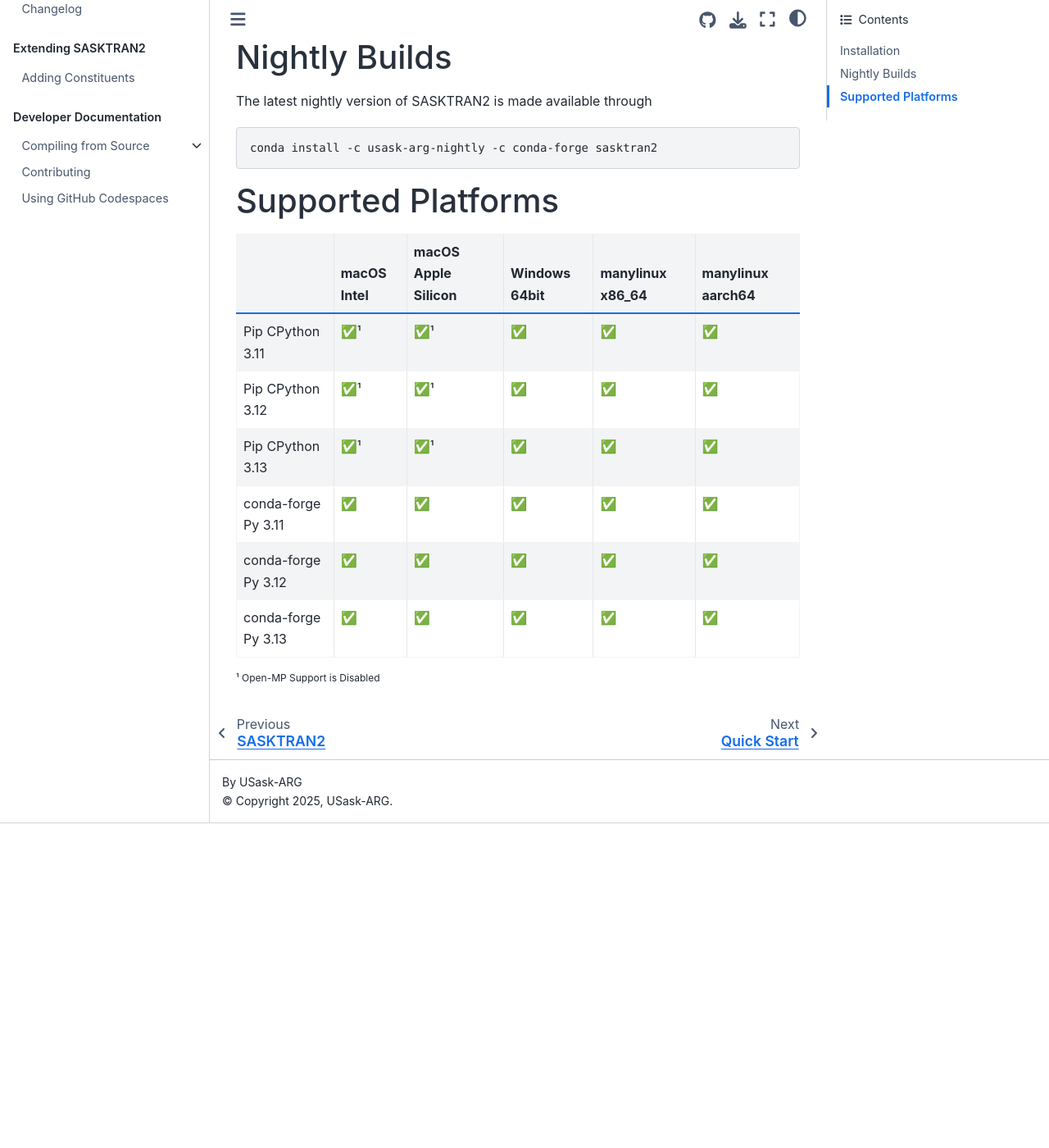
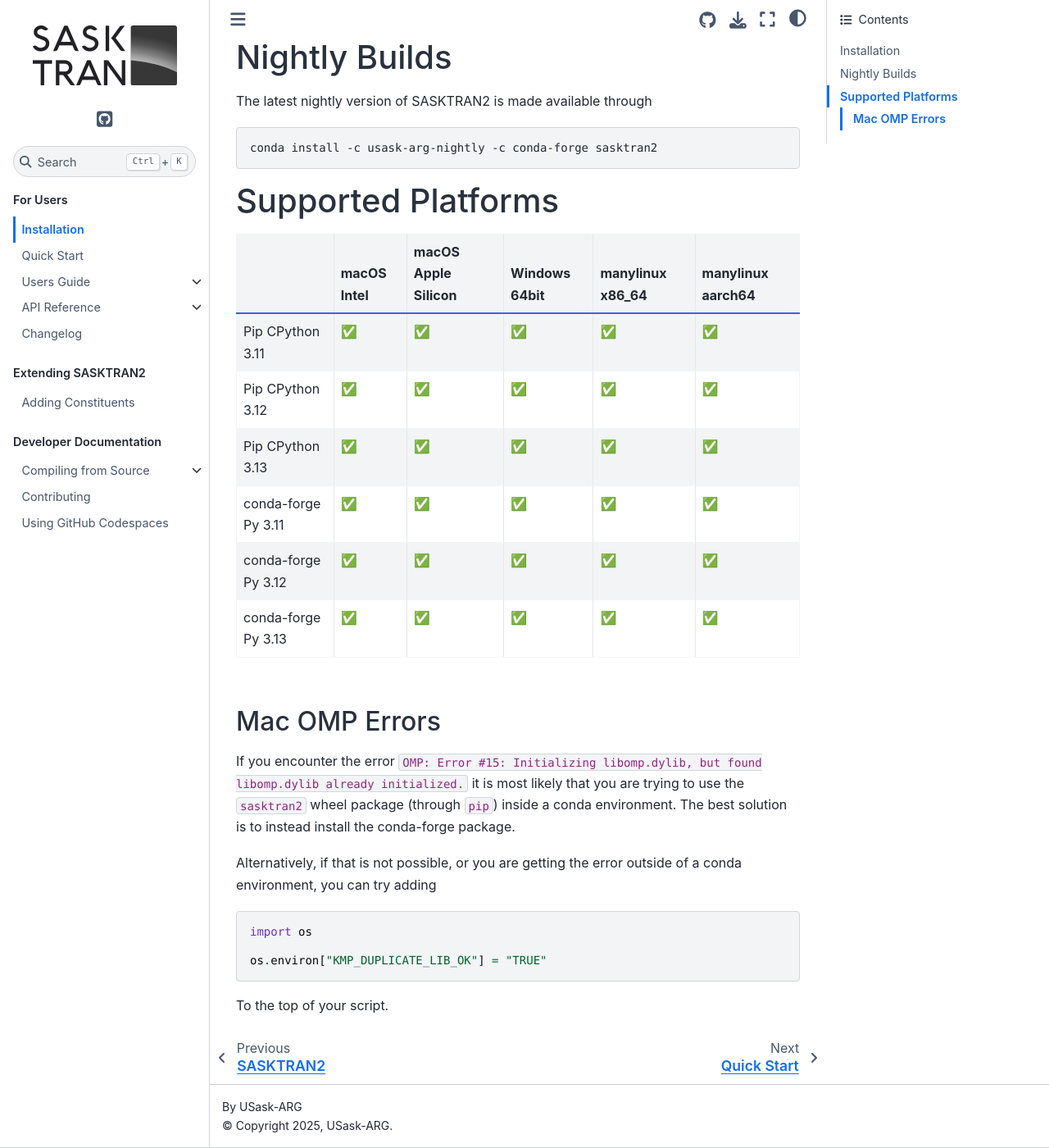
Before and after one commit to usask-arg/sasktran2, a Sphinx documentation site: the page built from docs/sphinx/source/installation.md, in a window 1280 px wide and 1400 px high, scrolled down 431 px. Shown: the whole window at 82% size. Built offline with Sphinx 7.4.7 and the Sphinx Book theme 1.1.4, drawn with Linux system fonts in a browser that asks for light colours; before the commit the page ends 1435 px from its top, so only the background shows below that.

Commit message:
Try to enable OMP on mac wheels (#159)

````diff
--- a/CMakeLists.txt
+++ b/CMakeLists.txt
@@ -118,7 +118,7 @@
 option(USE_OMP "Enables OPENMP support in SASKTRAN" ON)
 
 if(USE_OMP)
-  find_package(OpenMP)
+  find_package(OpenMP REQUIRED)
 
   if(OpenMP_FOUND)
     target_link_libraries(sasktran2BuildProperties INTERFACE OpenMP::OpenMP_CXX)
--- a/docs/sphinx/source/changelog.md
+++ b/docs/sphinx/source/changelog.md
@@ -7,6 +7,7 @@
 ## 2025.01.2
 - Adds manylinux aarch64 wheel builds
 - More graceful error handling when homogenous solution fails
+- Enable OMP support in Mac wheels
 
 ## 2025.01.1
 - Fixes a bug in ecef_to_sasktran2_ray
--- a/docs/sphinx/source/installation.md
+++ b/docs/sphinx/source/installation.md
@@ -25,11 +25,24 @@
 # Supported Platforms
 |   | macOS Intel | macOS Apple Silicon | Windows 64bit | manylinux x86_64 | manylinux aarch64 |
 |---------------|----|-----|-----|-----|-----|
-| Pip CPython 3.11  | ✅¹ | ✅¹  | ✅  | ✅  | ✅  |
-| Pip CPython 3.12  | ✅¹ | ✅¹  | ✅  | ✅  | ✅  |
-| Pip CPython 3.13  | ✅¹ | ✅¹  | ✅  | ✅  | ✅  |
+| Pip CPython 3.11  | ✅ | ✅  | ✅  | ✅  | ✅  |
+| Pip CPython 3.12  | ✅ | ✅  | ✅  | ✅  | ✅  |
+| Pip CPython 3.13  | ✅ | ✅  | ✅  | ✅  | ✅  |
 | conda-forge Py 3.11  | ✅ | ✅  | ✅  | ✅  | ✅  |
 | conda-forge Py 3.12  | ✅ | ✅  | ✅  | ✅  | ✅  |
 | conda-forge Py 3.13  | ✅ | ✅  | ✅  | ✅  | ✅  |
 
-<sup>¹ Open-MP Support is Disabled</sup><br>
+## Mac OMP Errors
+If you encounter the error `OMP: Error #15: Initializing libomp.dylib, but found libomp.dylib already initialized.` it is most likely
+that you are trying to use the `sasktran2` wheel package (through `pip`) inside a conda environment.  The best solution
+is to instead install the conda-forge package.
+
+Alternatively, if that is not possible, or you are getting the error outside of a conda environment, you can try adding
+
+```{code}
+import os
+
+os.environ["KMP_DUPLICATE_LIB_OK"] = "TRUE"
+```
+
+To the top of your script.
--- a/pyproject.toml
+++ b/pyproject.toml
@@ -124,7 +124,7 @@
 archs = "native"
 test-skip = "*_universal2:arm64"
 # MACOS linker doesn't support stripping symbols
-environment = {CFLAGS="-fno-strict-aliasing -DBLAS_SYMBOL_SUFFIX=64_ -DHAVE_BLAS_ILP64", CXXFLAGS="-DBLAS_SYMBOL_SUFFIX=64_ -DHAVE_BLAS_ILP64",  CC="clang", CXX = "clang++", RUNNER_OS="macOS", CMAKE_ARGS="-DUSE_OPENMP=OFF", CMAKE_BUILD_PARALLEL_LEVEL="3"}
+environment = {CFLAGS="-fno-strict-aliasing -DBLAS_SYMBOL_SUFFIX=64_ -DHAVE_BLAS_ILP64", CXXFLAGS="-DBLAS_SYMBOL_SUFFIX=64_ -DHAVE_BLAS_ILP64",  CC="clang", CXX = "clang++", RUNNER_OS="macOS", CMAKE_BUILD_PARALLEL_LEVEL="3"}
 
 [tool.cibuildwheel.windows]
 archs = "native"
````
Also changed, not shown: 1 other file.
